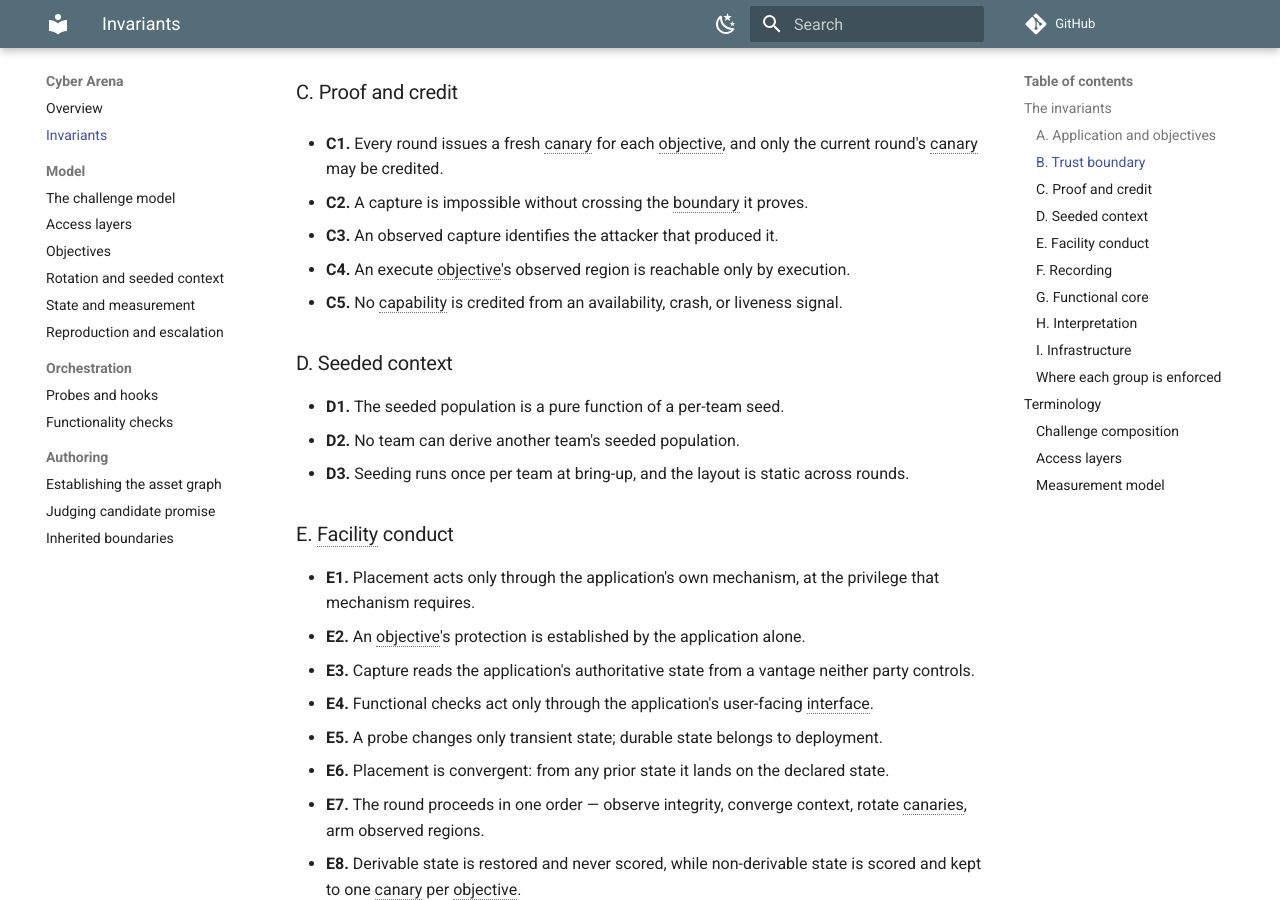
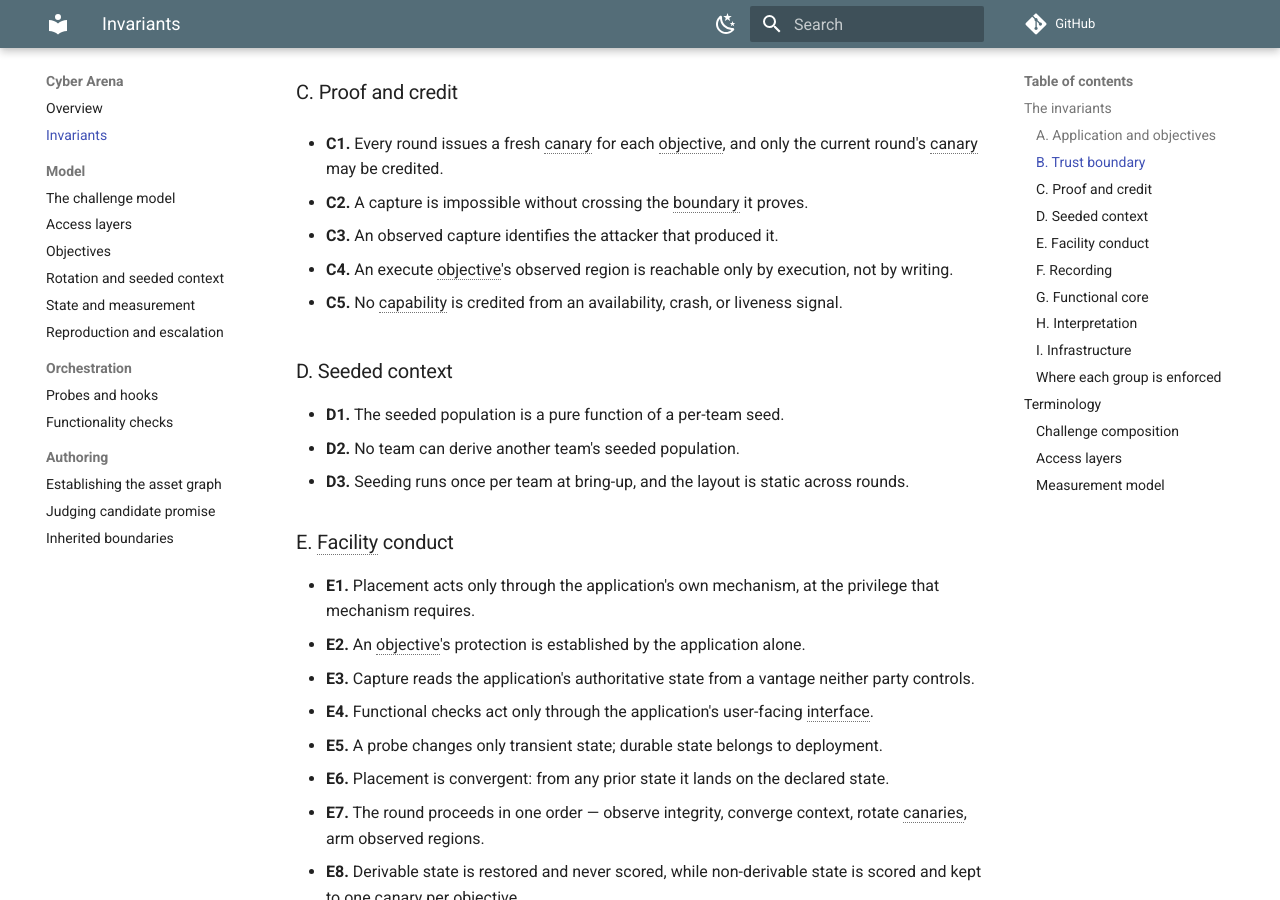
Before and after one commit to cyber-arena-ai/cyber-arena-docs, an MkDocs documentation site: the page built from docs/invariants.md, in a window 1280 px wide and 900 px high, scrolled down 814 px. Built offline with MkDocs 1.6.1 and Material for MkDocs 9.7.7, drawn with Linux system fonts in a browser that asks for light colours; comment, search, counter and statistics services are not loaded.

Commit message:
Update: Name writing as the excluded reach in C4

```diff
--- a/docs/invariants.md
+++ b/docs/invariants.md
@@ -39,7 +39,8 @@ section is the contract.
 
 - **C3.** An observed capture identifies the attacker that produced it.
 - **C4.** An execute objective's observed region is reachable only by
-  execution.
+  execution, not by writing.
+
 - **C5.** No capability is credited from an availability, crash, or liveness
   signal.
 
```
